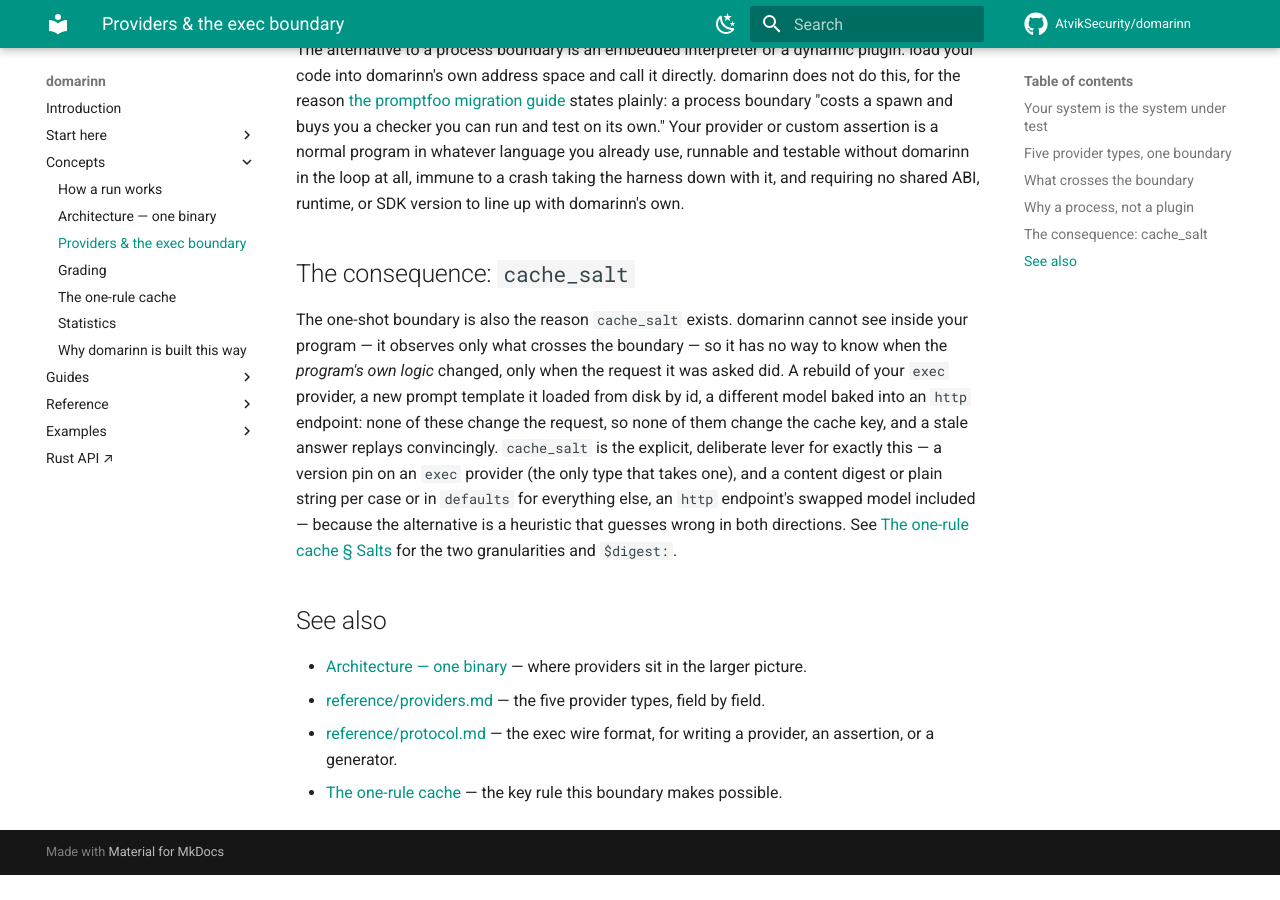
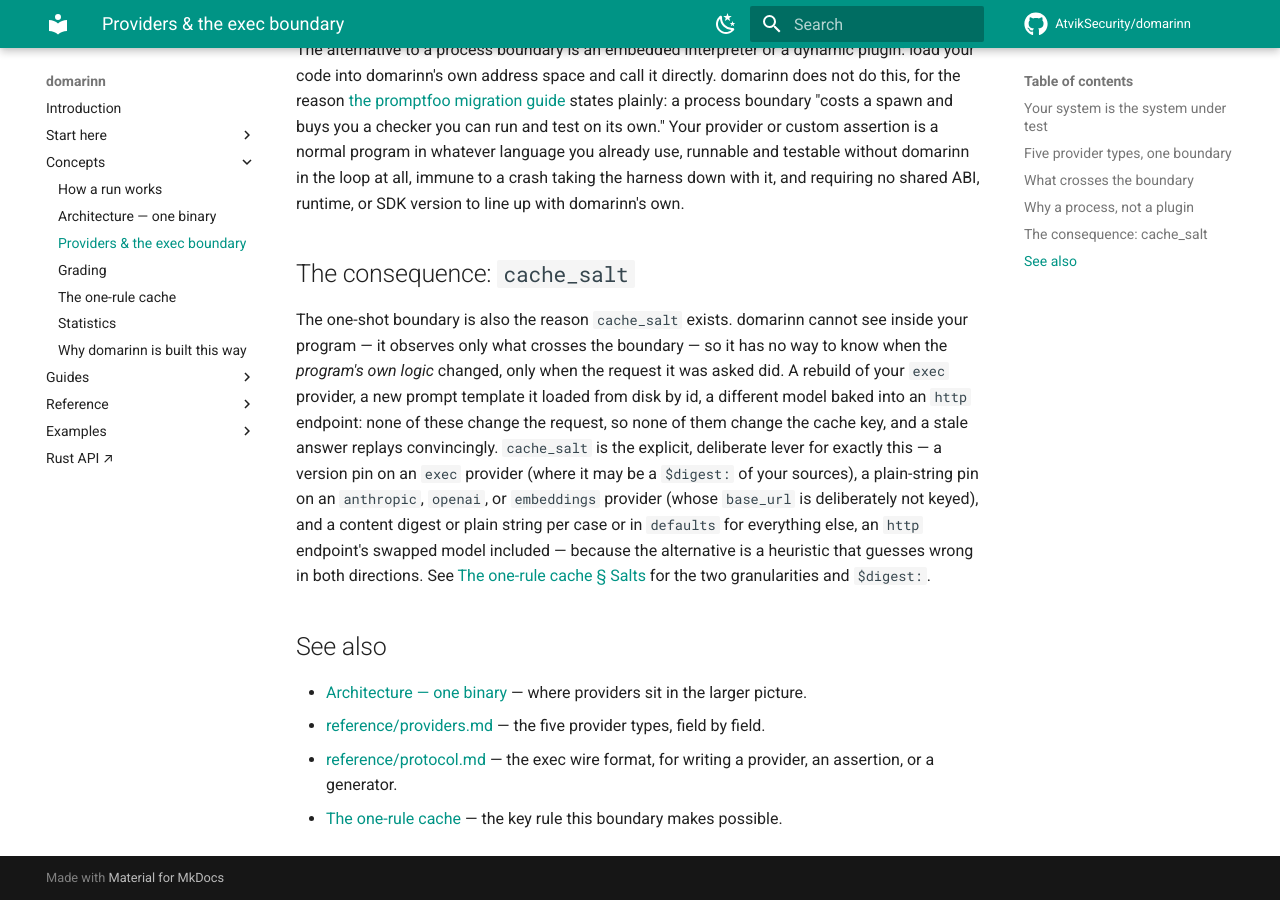
Before and after one commit to AtvikSecurity/domarinn, an MkDocs documentation site: the page built from docs/concepts/exec-boundary.md, in a window 1280 px wide and 900 px high, scrolled down 1639 px. Built offline with MkDocs 1.6.1 and Material for MkDocs 9.7.7, drawn with Linux system fonts in a browser that asks for light colours; comment, search, counter and statistics services are not loaded; before the commit the page ends 2514 px from its top, so only the background shows below that.

Commit message:
docs: fix auth and cache_salt claims in guide and concepts

```diff
--- a/docs/concepts/exec-boundary.md
+++ b/docs/concepts/exec-boundary.md
@@ -32,7 +32,7 @@ The alternative to a process boundary is an embedded interpreter or a dynamic pl
 
 ## The consequence: `cache_salt`
 
-The one-shot boundary is also the reason `cache_salt` exists. domarinn cannot see inside your program — it observes only what crosses the boundary — so it has no way to know when the *program's own logic* changed, only when the request it was asked did. A rebuild of your `exec` provider, a new prompt template it loaded from disk by id, a different model baked into an `http` endpoint: none of these change the request, so none of them change the cache key, and a stale answer replays convincingly. `cache_salt` is the explicit, deliberate lever for exactly this — a version pin on an `exec` provider (the only type that takes one), and a content digest or plain string per case or in `defaults` for everything else, an `http` endpoint's swapped model included — because the alternative is a heuristic that guesses wrong in both directions. See [The one-rule cache § Salts](caching.md#salts) for the two granularities and `$digest:`.
+The one-shot boundary is also the reason `cache_salt` exists. domarinn cannot see inside your program — it observes only what crosses the boundary — so it has no way to know when the *program's own logic* changed, only when the request it was asked did. A rebuild of your `exec` provider, a new prompt template it loaded from disk by id, a different model baked into an `http` endpoint: none of these change the request, so none of them change the cache key, and a stale answer replays convincingly. `cache_salt` is the explicit, deliberate lever for exactly this — a version pin on an `exec` provider (where it may be a `$digest:` of your sources), a plain-string pin on an `anthropic`, `openai`, or `embeddings` provider (whose `base_url` is deliberately not keyed), and a content digest or plain string per case or in `defaults` for everything else, an `http` endpoint's swapped model included — because the alternative is a heuristic that guesses wrong in both directions. See [The one-rule cache § Salts](caching.md#salts) for the two granularities and `$digest:`.
 
 ## See also
 
```
Also changed, not shown: docs/guides/local-llms.md (+3 -1 lines).
